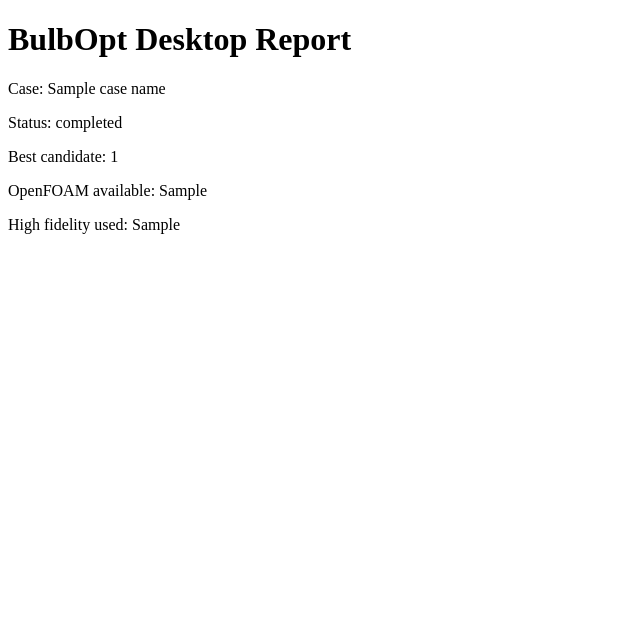
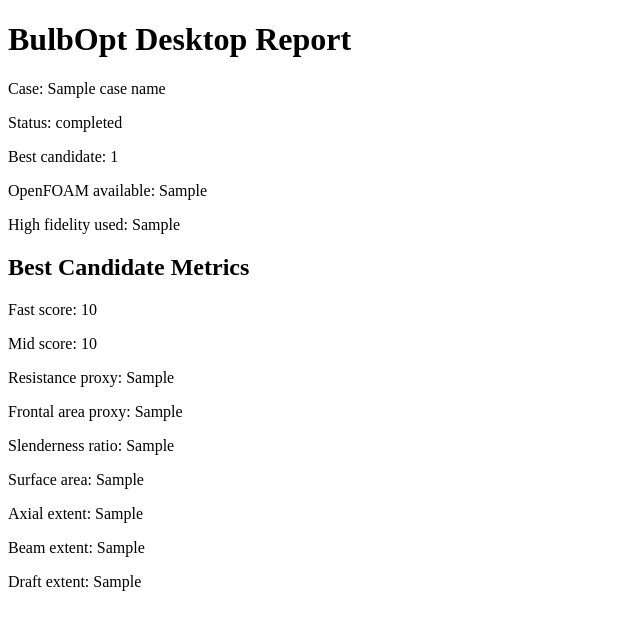
Before and after one commit to crubicleowner/bulbai2, a Python web app: template src/bulbopt/reporting/templates/report.html.j2 in a window 1280 px wide. Shown: the top 630 px of the page, without its empty margins (0-640 px from the left). Run offline with Jinja, Linux system fonts and the light colour scheme; the template is opened without the code that fills it: most values are stand-ins (such as "Sample title", 1, 10 or a date in 2020).

Commit message:
feat: surface heuristic metrics in report and ui

```diff
--- a/src/bulbopt/application/use_cases/run_vertical_slice.py
+++ b/src/bulbopt/application/use_cases/run_vertical_slice.py
@@ -40,6 +40,7 @@ def run_vertical_slice(project_root: Path, command: CreateCaseCommand) -> CaseSu
                 "case_name": case.case_name,
                 "status": CaseStatus.COMPLETED.value,
                 "best_candidate_id": best_candidate["candidate_id"],
+                "best_candidate": best_candidate,
                 "openfoam_available": False,
                 "high_fidelity_used": False,
             },
--- a/src/bulbopt/reporting/templates/report.html.j2
+++ b/src/bulbopt/reporting/templates/report.html.j2
@@ -11,5 +11,17 @@
     <p>Best candidate: {{ best_candidate_id }}</p>
     <p>OpenFOAM available: {{ openfoam_available }}</p>
     <p>High fidelity used: {{ high_fidelity_used }}</p>
+    {% if best_candidate %}
+    <h2>Best Candidate Metrics</h2>
+    <p>Fast score: {{ best_candidate.fast_score }}</p>
+    <p>Mid score: {{ best_candidate.mid_score }}</p>
+    <p>Resistance proxy: {{ best_candidate.score_components.resistance_proxy }}</p>
+    <p>Frontal area proxy: {{ best_candidate.score_components.frontal_area_proxy_m2 }}</p>
+    <p>Slenderness ratio: {{ best_candidate.geometry_metrics.slenderness_ratio }}</p>
+    <p>Surface area: {{ best_candidate.geometry_metrics.surface_area_m2 }}</p>
+    <p>Axial extent: {{ best_candidate.geometry_metrics.axial_extent_m }}</p>
+    <p>Beam extent: {{ best_candidate.geometry_metrics.beam_extent_m }}</p>
+    <p>Draft extent: {{ best_candidate.geometry_metrics.draft_extent_m }}</p>
+    {% endif %}
   </body>
 </html>
```
Also changed, not shown: src/bulbopt/ui/desktop/main_window.py (+8 -1 lines), tests/integration/test_vertical_slice_pipeline.py (+4 -0 lines), tests/unit/application/test_ui_smoke.py (+11 -3 lines).
